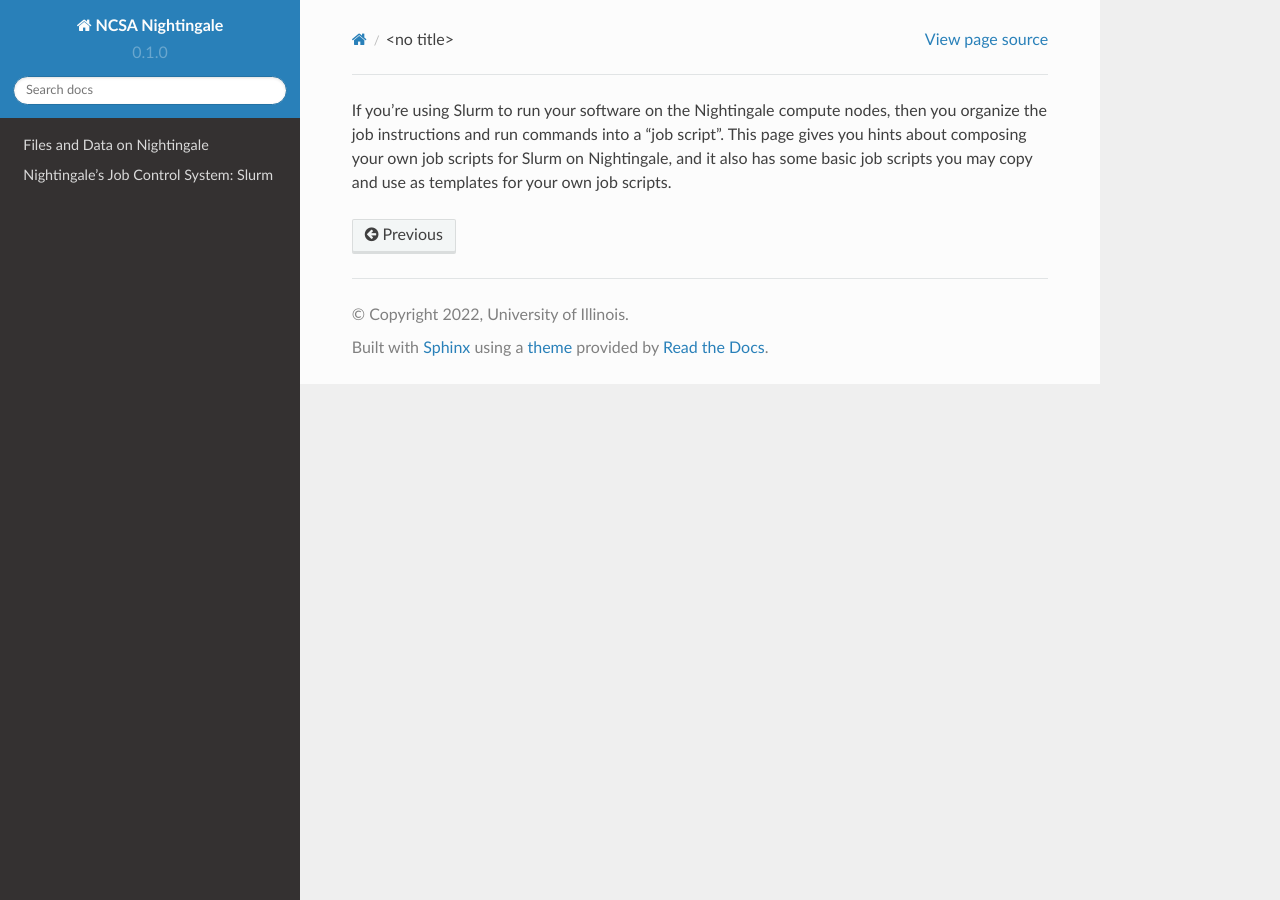
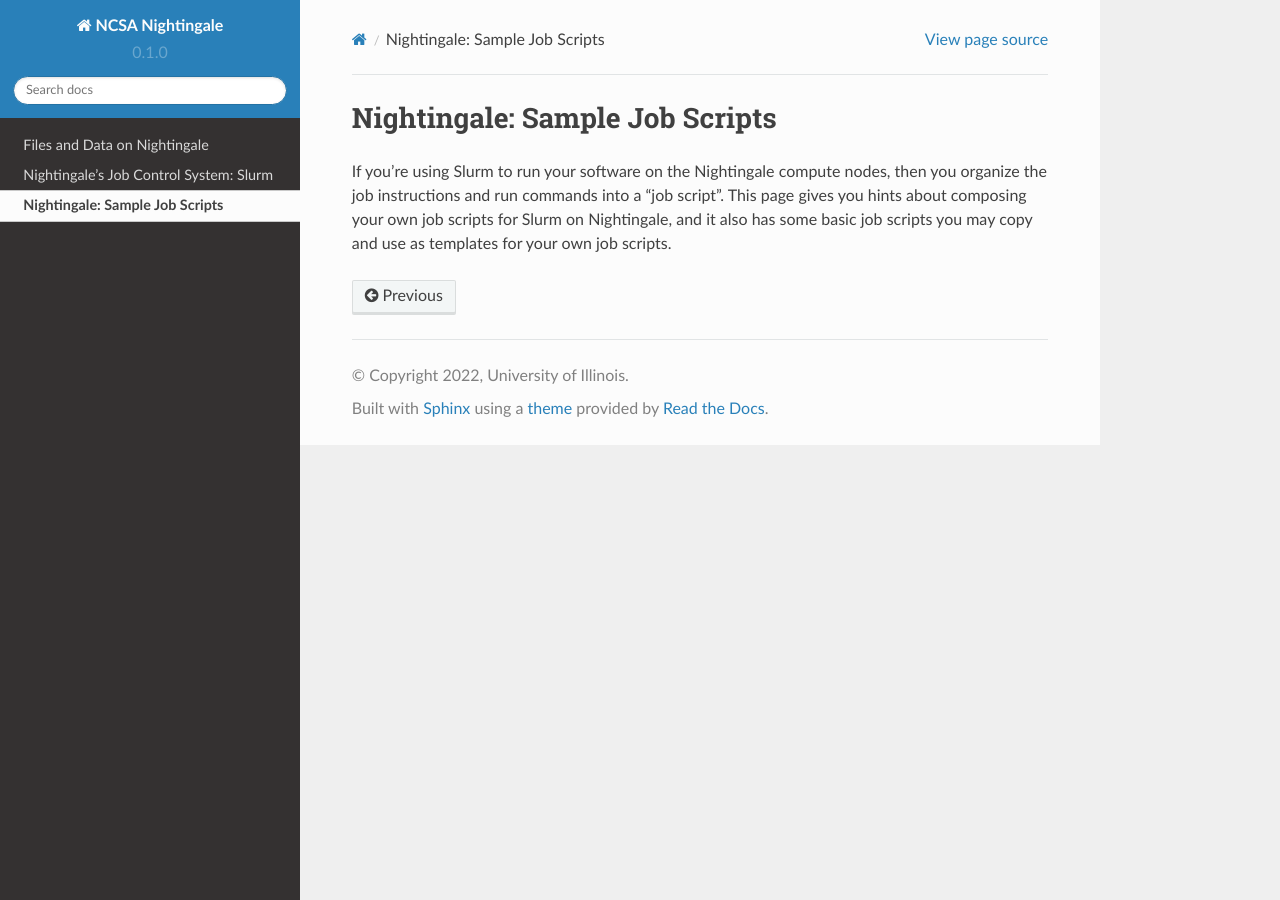
Before and after one commit to sfkappes/NG_documentation, a Sphinx documentation site: the page built from docs/source/sample_job_scripts.rst, in a window 1280 px wide. Built offline with Sphinx 7.4.7 and the Read the Docs theme 2.0.0, drawn with Linux system fonts in a browser that asks for light colours; pages that are not in the unit, such as notebooks, are missing from menus.

Commit message:
title to sample job scripts
Ahah.  Apparently the reason this page wasn't showing up was because it had NO titles.  Adding a title so it can be a real page.

```diff
--- a/docs/source/sample_job_scripts.rst
+++ b/docs/source/sample_job_scripts.rst
@@ -1 +1,4 @@
+Nightingale: Sample Job Scripts
+-------------------------------
+
 If you're using Slurm to run your software on the Nightingale compute nodes, then you organize the job instructions and run commands into a "job script". This page gives you hints about composing your own job scripts for Slurm on Nightingale, and it also has some basic job scripts you may copy and use as templates for your own job scripts.
```
